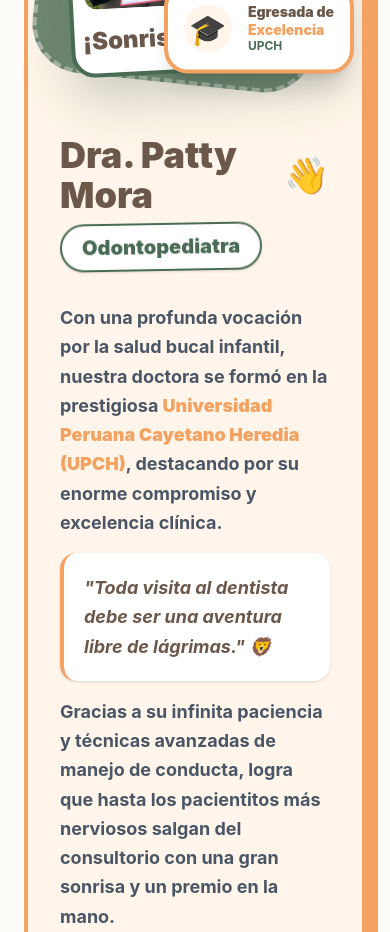
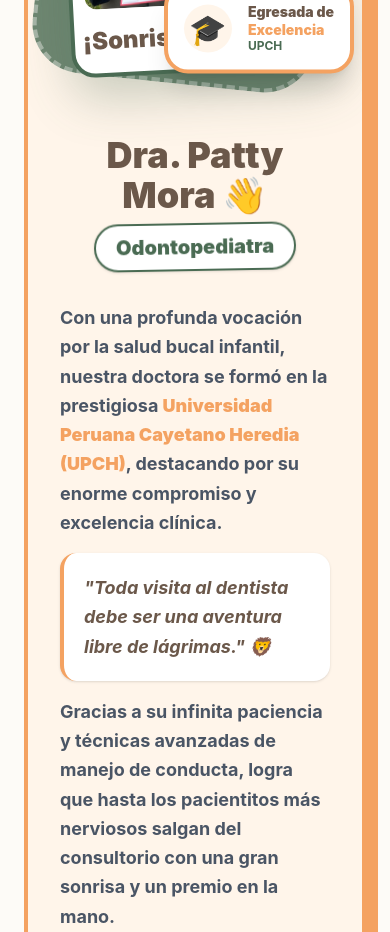
Before and after one commit to Fabian-Coloma/SONRIENDOKIDS, a React (Vite) app: page /profesional in a window 390 px wide. Shown: the part 840-1772 px from the top of the page. Built offline with nearby package versions, Linux system fonts and the light colour scheme; no server answers.

Commit message:
style: centrar nombre Dra. Patty; feat: pregunta de alergia a medicamentos en Anamnesis

```diff
--- a/src/pages/Profesional.jsx
+++ b/src/pages/Profesional.jsx
@@ -140,12 +140,14 @@ const Profesional = () => {
             <div className="lg:w-1/2 space-y-8">
 
               <div>
-                <h2 className="text-4xl lg:text-5xl font-black text-[#6b584a] mb-2 flex items-center gap-3">
+                <h2 className="text-4xl lg:text-5xl font-black text-[#6b584a] mb-2 text-center">
                   Dra. Patty Mora <span className="animate-swing origin-bottom inline-block">👋</span>
                 </h2>
-                <h3 className="text-xl lg:text-2xl text-[#4a6b53] font-black inline-block bg-white px-5 py-2 rounded-full border-2 border-[#4a6b53] shadow-sm transform -rotate-1">
-                  Odontopediatra
-                </h3>
+                <div className="text-center">
+                  <h3 className="text-xl lg:text-2xl text-[#4a6b53] font-black inline-block bg-white px-5 py-2 rounded-full border-2 border-[#4a6b53] shadow-sm transform -rotate-1">
+                    Odontopediatra
+                  </h3>
+                </div>
               </div>
 
               <div className="space-y-4 text-gray-600 font-bold text-lg leading-relaxed">
--- a/src/pages/admin/AdminHistorial.jsx
+++ b/src/pages/admin/AdminHistorial.jsx
@@ -105,7 +105,7 @@ export default function AdminHistorial() {
     nombres: '', fecha_nacimiento: '', sexo: '', colegio: '',
     apoderado_nombre: '', apoderado_parentesco: '', apoderado_dni: '', apoderado_ocupacion: '',
     telefono: '', email: '', domicilio: '', contacto_emergencia: '', telefono_emergencia: '',
-    motivo_consulta: '', historia_enfermedad: '', medicacion_actual: '', hospitalizaciones: '',
+    motivo_consulta: '', historia_enfermedad: '', medicacion_actual: '', alergia_medicamentos: '', hospitalizaciones: '',
     primera_vez: 'Si', comportamiento_previo: 'N/A', traumatismos: 'No', traumatismos_detalle: '',
     lactancia_biberon: '', succion_no_nutritiva: 'No', respiracion: 'Nasal', otros_habitos: '',
     frecuencia_cepillado: '2', supervision_cepillado: 'Si', uso_fluor: '', dieta_azucares: '',
@@ -439,6 +439,11 @@ export default function AdminHistorial() {
                   placeholder="Dejar vacío si no toma medicamentos" rows={2}
                 />
                 <TextArea
+                  label="¿Es alérgico a algún medicamento? ¿Cuál?"
+                  name="alergia_medicamentos" value={hc.alergia_medicamentos || ''} onChange={handleChange}
+                  placeholder="Ej. Penicilina, aspirina... Dejar vacío si no tiene alergias" rows={2}
+                />
+                <TextArea
                   label="Hospitalizaciones o cirugías previas"
                   name="hospitalizaciones" value={hc.hospitalizaciones} onChange={handleChange}
                   placeholder="Motivo y fecha..." rows={2}
```
Also changed, not shown: 1 other file (tests, documents, lock files or other folders).
